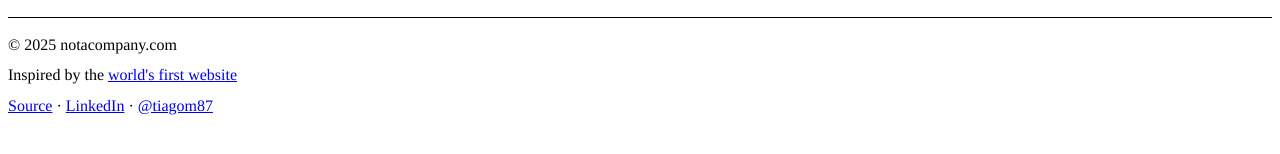
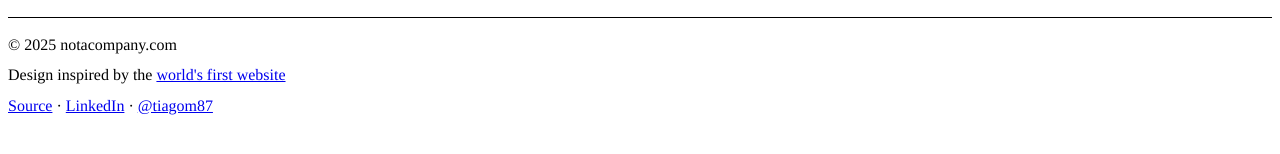
Before and after one commit to not-a-company/notacompany, a Next.js app: page /portfolio/acreditar in a window 1280 px wide. Shown: the part 568-722 px from the top of the page. Built offline with nearby package versions, Linux system fonts and the light colour scheme.

Commit message:
Improved links

```diff
--- a/app/globals.css
+++ b/app/globals.css
@@ -44,10 +44,6 @@
     text-decoration: underline;
   }
 
-  a:visited {
-    color: #551A8B;
-  }
-
   a:hover {
     color: #0000EE;
   }
--- a/components/site-footer.tsx
+++ b/components/site-footer.tsx
@@ -6,7 +6,7 @@ export default function SiteFooter() {
         © 2025 notacompany.com
       </p>
       <p>
-        Inspired by the{' '}
+        Design inspired by the{' '}
         <a href='https://info.cern.ch/' target='_blank' rel='noopener noreferrer'>
           world&apos;s first website
         </a>
```
